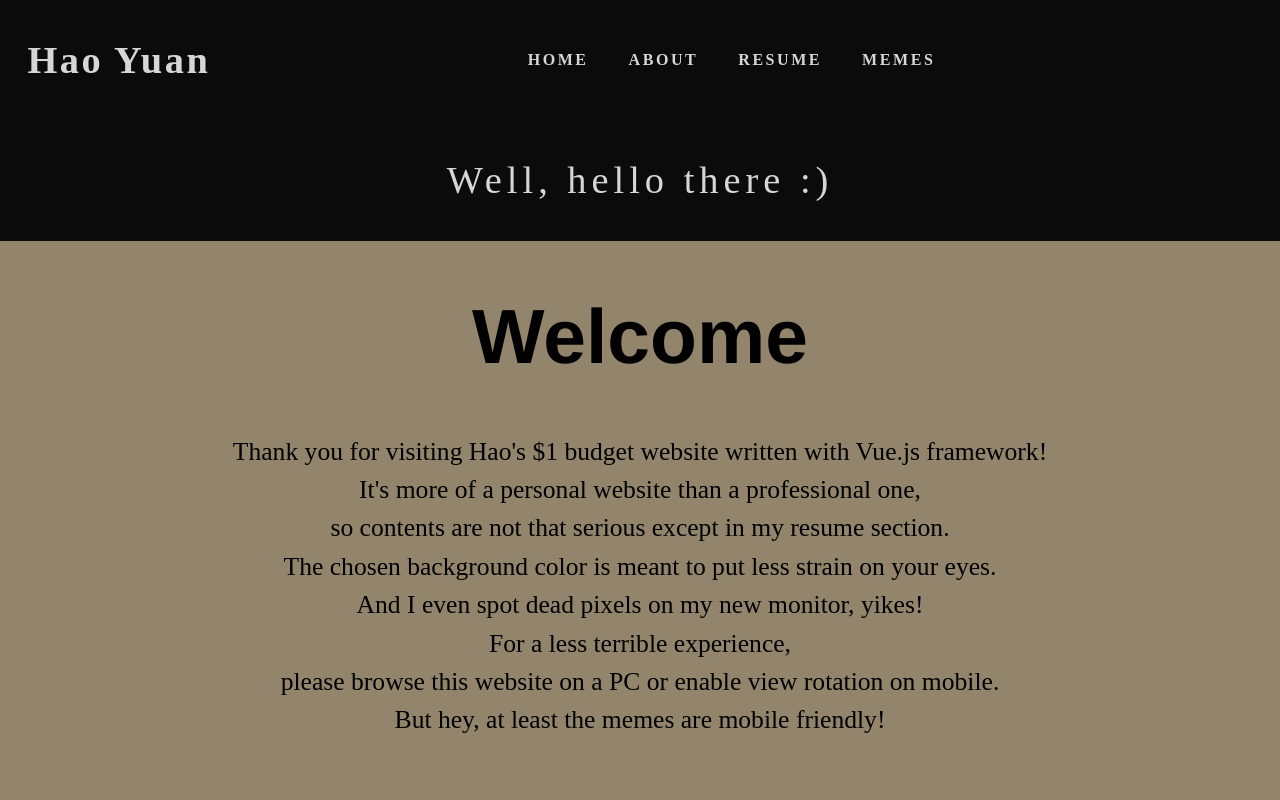
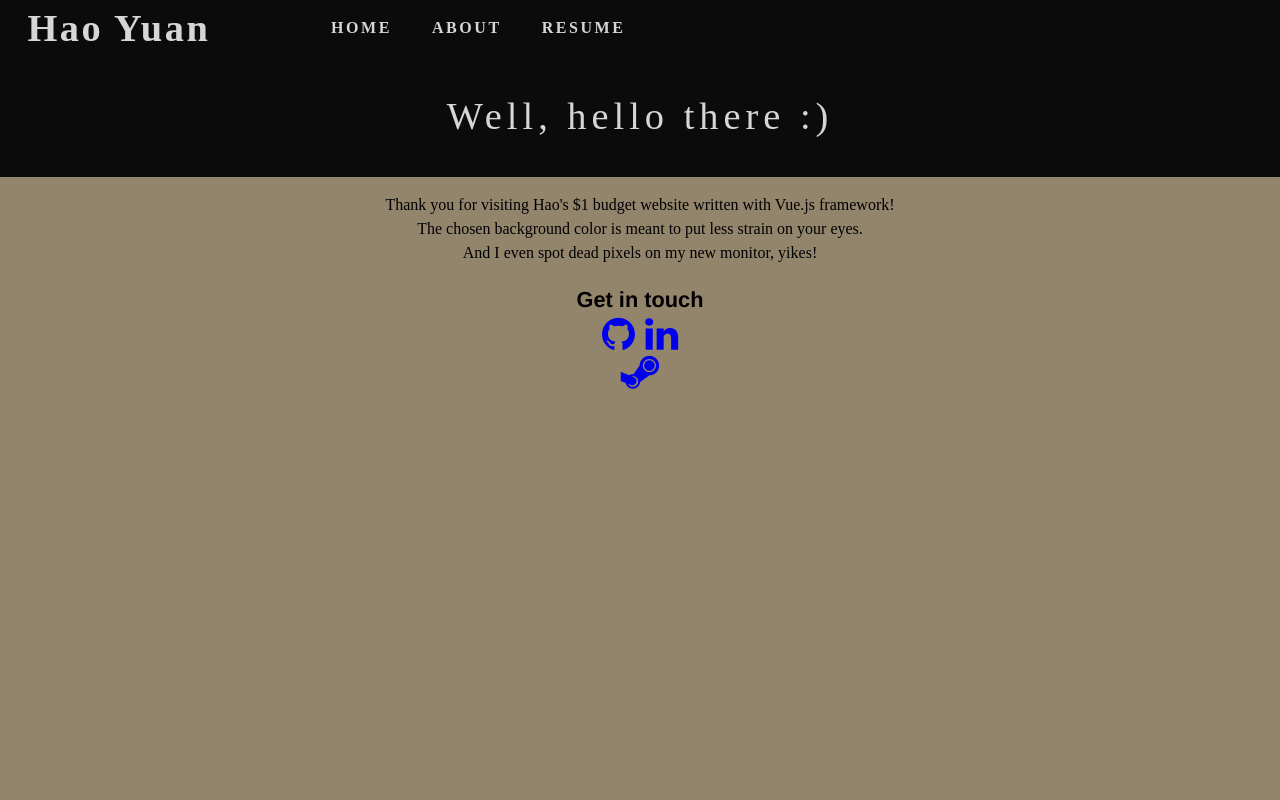
Before and after one commit to kvyuan/personalwebsite, a Vue app: page / in a window 1280 px wide. Shown: the top 800 px of the page. Built offline with nearby package versions, Linux system fonts and the light colour scheme.

Commit message:
content and css update

```diff
--- a/src/App.vue
+++ b/src/App.vue
@@ -9,7 +9,6 @@
         <router-link to="/home" class="nav-item">HOME</router-link>
         <router-link to="/about" class="nav-item">ABOUT</router-link>
         <router-link to="/resume" class="nav-item">RESUME</router-link>
-        <router-link to="/memes" class="nav-item">MEMES</router-link>
       </div>
     </div>
     <router-view></router-view>
@@ -56,7 +55,7 @@ export default {
 
 .navbar{
   width: 100%;
-  height: 15vh;
+  height: 7vh;
   background-color: #0c0b0b;
   position: fixed;
   display: flex;
@@ -80,20 +79,21 @@ export default {
 }
 
 .navbar-inner{
-  margin: 0 auto;
+  margin-left: 10vw;
   display: flex;
   font-size:15;
   hover ~.nav-item{
     background-color: #cc1b0d;
   };
-  align-items: center
+  float:right;
+  text-align: right;
 }
 
 .nav-item{
   color: #d6d6d6;
   margin: 20px;
   padding: .618em 0;
-  vertical-align: middle;
   text-decoration:none;
+  float: right;
 }
 </style>
--- a/src/components/Fav.vue
+++ b/src/components/Fav.vue
@@ -1,6 +1,6 @@
 <template>
   <div class="hvrbox">
-    <img :src="require(`../assets/fav/${image}`)"  width="400" height="200" class="hvrbox-layer_bottom"/>
+    <img :src="require(`../assets/fav/${image}`)"  width="500" height="400" class="hvrbox-layer_bottom"/>
     <div class="hvrbox-layer_top">
       <div class="hvrbox-text">{{description}}</div>
     </div>
--- a/src/components/GeneralHeader.vue
+++ b/src/components/GeneralHeader.vue
@@ -18,7 +18,7 @@ export default {
   background-color: #0c0b0b;
   location:relative;
   display:inline-block;
-  padding-top: 15vh;
+  padding-top: 7vh;
 }
 
 #content{
--- a/src/views/About.vue
+++ b/src/views/About.vue
@@ -38,13 +38,13 @@
       </div>
     </div>
     <div class="if-rich">
-      <p id="sub-header">If I am wealthy some day</p>
+      <p id="sub-header">If I am wealthy someday</p>
       <div class="if-rich-inner">
         <p id="if-rich-content">
           Yeah I know, it's not likely to happen.
-          But if I am, I will build an orphanage, a school,
+          But if it does happen, I will build an orphanage, a school,
           a homeless shelter, a nursing home, and an animal shelter.
-          This is my life goal. Might be trivial to you, but it means a lot to me.
+          <strong>#lifegoals</strong>
         </p>
       </div>
     </div>
@@ -133,9 +133,9 @@ ul{
 
 .if-rich-inner{
   align-items: center;
-  text-align: center;
+  text-align: left;
   justify-content: center;
-  display:block;
+  display:inline-block;
   width: 100%
 }
 
--- a/src/views/Home.vue
+++ b/src/views/Home.vue
@@ -3,34 +3,21 @@
   <div>
     <GeneralHeader content="Well, hello there :)"/>
     <div class="home-container">
-      <h1>Welcome</h1>
       <p id="greetings-content">
-        Thank you for visiting Hao's $1 budget website written with Vue.js framework!
-        <br/>
-        It's more of a personal website than a professional one,
-        <br/>
-        so contents are not that serious except in my resume section.
-        <br/>
-        The chosen background color is meant to put less strain on your eyes.
-        <br/>
+        Thank you for visiting Hao's $1 budget website written with Vue.js framework!<br/>
+        The chosen background color is meant to put less strain on your eyes.<br/>
         And I even spot dead pixels on my new monitor, yikes!
-        <br/>
-        For a less terrible experience,
-        <br/>
-        please browse this website on a PC or enable view rotation on mobile.
-        <br/>
-        But hey, at least the memes are mobile friendly!
       </p>
-      <h1> Get in touch</h1>
+      <h3> Get in touch</h3>
       <div class="social-media-row">
         <a href="https://github.com/kvyuan">
-          <i class="fa fa-github" style="font-size:6vw"></i>
+          <i class="fa fa-github" style="font-size:3vw"></i>
         </a>
         <a href="https://www.linkedin.com/in/hao-yuan-95qd/">
-          <i class="fa fa-linkedin" style="font-size:6vw"></i>
+          <i class="fa fa-linkedin" style="font-size:3vw"></i>
         </a>
         <a href="https://steamcommunity.com/id/1naccurate/">
-          <i class="fa fa-steam" style="font-size:6vw"></i>
+          <i class="fa fa-steam" style="font-size:3vw"></i>
         </a>
       </div>
     </div>
@@ -53,9 +40,11 @@ export default {
 <style>
 
 #greetings-content{
-  font-size: 2vw;
+  font-size: 2vh;
   font-family: proxima-nova;
   line-height: 1.5;
+  align-items: center;
+  text-align: center;
 }
 
 a{
@@ -64,7 +53,7 @@ a{
 }
 
 h1{
-  font-size: 6vw
+  font-size: 6vh
 }
 .home-container{
   display: block;
```
Also changed, not shown: package.json (+4 -3 lines), 27 other files (tests, documents, lock files or other folders).
